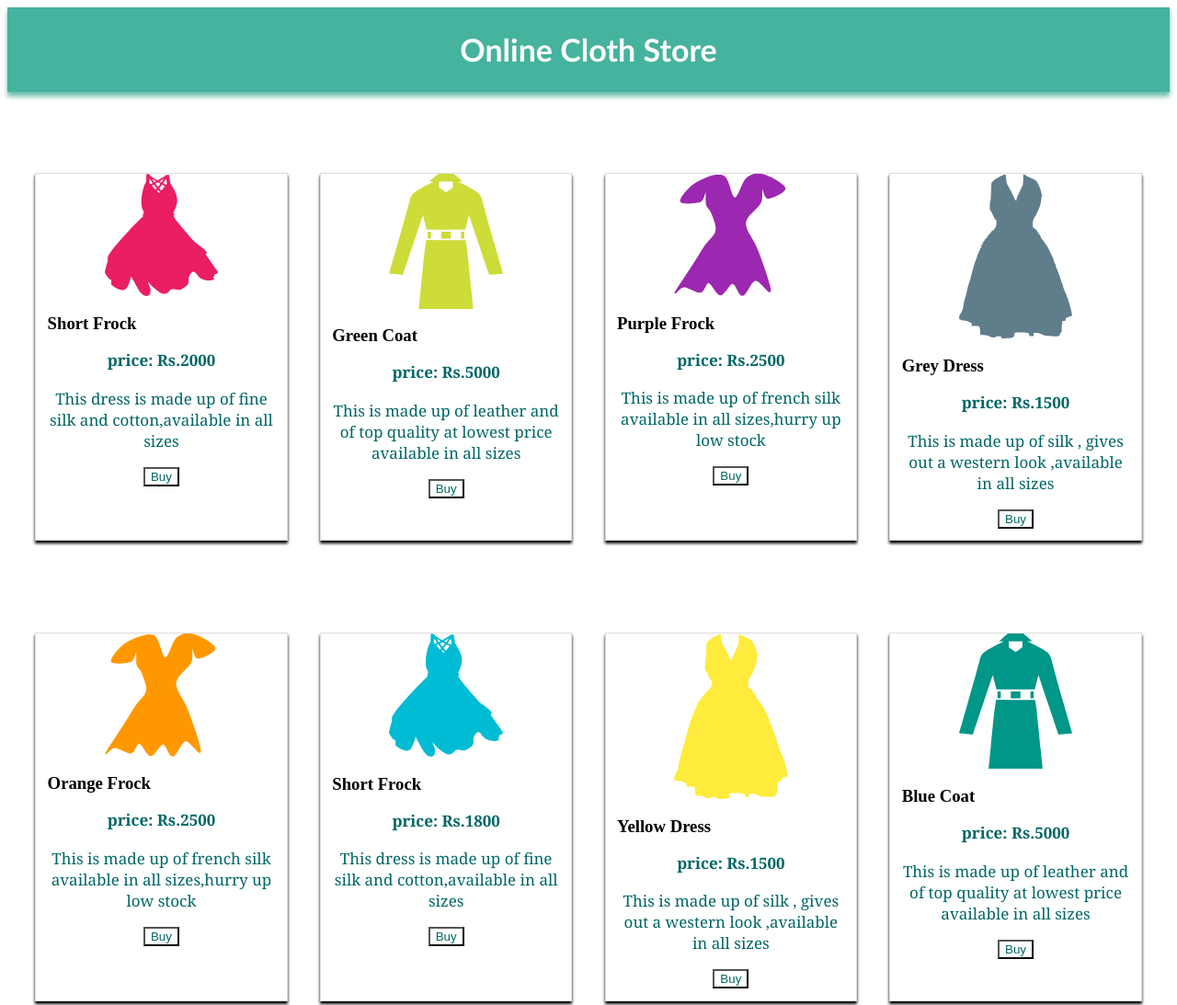
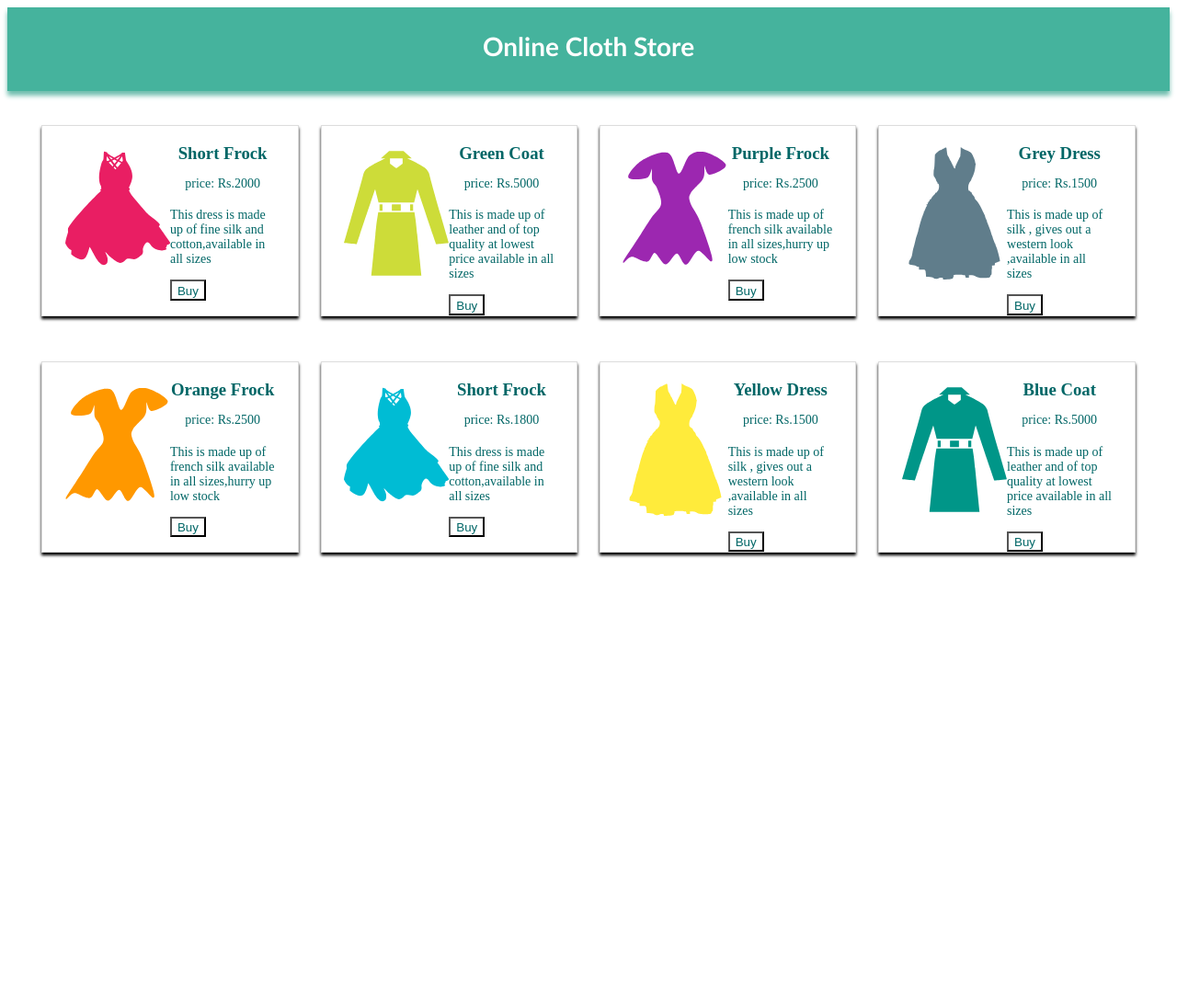
Before and after one commit to bitra-lahari999/worldskills-web, a plain HTML site: page flex-properties-example/index.html in a window 1280 px wide. Shown: the top 1093 px of the page at 92% size. After the commit the page ends 800 px from the top, so only its background shows below. Drawn offline with Linux system fonts and the light colour scheme.

Commit message:
Update style.css

```diff
--- a/flex-properties-example/css/style.css
+++ b/flex-properties-example/css/style.css
@@ -1,8 +1,8 @@
 header{
     background-color:#45b39d;
     text-align:center;
-    height:10%;
-    font-size:34px;
+    height:40px;
+    font-size:28px;
     font-weight: bold;
     font-family: 'Gill Sans', 'Gill Sans MT', Calibri, 'Trebuchet MS', sans-serif;
     padding: 2%;
@@ -11,69 +11,68 @@ header{
 }
 .parent {
     display: flex;
-    margin:1%;
-    padding-top: 5%;
+    margin:2%;
     flex-direction: row;
-    justify-content: space-around;
-    flex-wrap: wrap;
+    justify-content: space-between;
+
 
 }
 
 .child {
  width:20%;
- align-items: center;
 border: 1px solid #ddd;
-padding: 1%;
+padding: 2%;
 padding-top: 0%;
 margin: 1%;
+padding-bottom: 0%;
 box-shadow:0px 3px 3px 0px #000;
 
 }
 
-.child img {
+.p1 {
+    padding: 0%;
+    margin: 0%;
+    display:flex;
+    flex-direction: row;
+    justify-content: space-between;
 
- padding-top: 0%;
- height:50%;
+}
+.c1 {
 width: 50%;
+overflow: hidden;
+}
+.c1 img {
+ padding-top: 20%;
+    width: 100%;
+    height: 70%;
+}
+h3{
     text-align: center;
-    background-position: center;
+    display: block;
     margin-left: auto;
     margin-right: auto;
-    display: block;
-}
-
-h2{
-    height: 15%;
-    text-align:center;
     color: #006666;
-    font-size: 32px;
-    font-weight: bold;
-    margin-left:auto;
-    margin-right:auto;
-    display:block;
-}
-p
-{
-color:#006666;
-font-size: 17px;
-text-align:center;
-font-family: Georgia, 'Times New Roman', Times, serif;
 }
 .desc{
-color:#006666;
-  font-size:11px ;
-  text-align: center;
-  font-family: Georgia, 'Times New Roman', Times, serif;
+    font-size: 11px;
+    color:#000;
 }
+ p{
+    color: #006666;
 
+    margin-left: auto;
+    margin-right: auto;
+    font-size: 14px;
+    font-weight: lighter;
+}
 button{
     background-color: #fff;
     color: #006666;
     text-align: center;
-    margin-left: auto;
-    margin-right: auto;
-    display: block;
+    padding-top: 2%;
+
 }
+
 
 @media only screen and (min-width:120px) and (max-width:490px){
     .parent {
@@ -95,7 +94,6 @@ button{
 
     }
 }
-
 @media only screen and (min-width:491px) and (max-width: 900px){
     .parent {
         display: flex;
```
